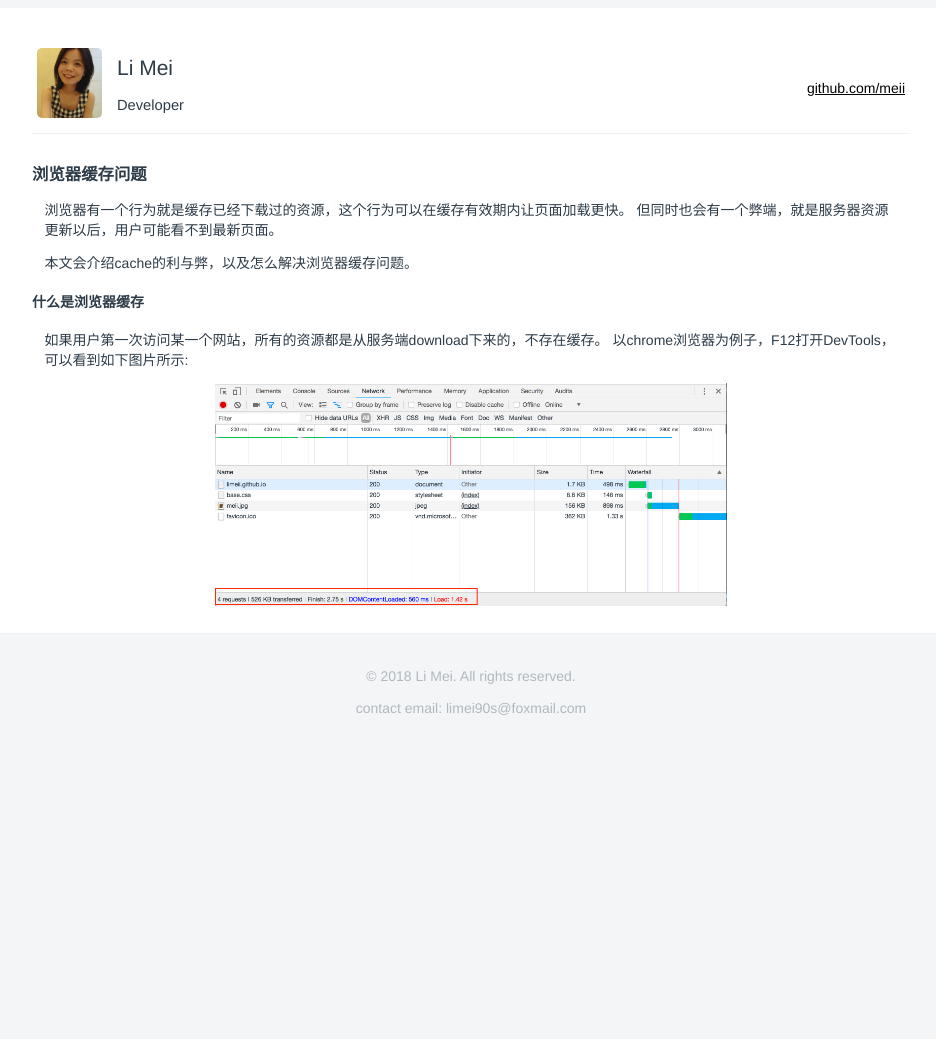
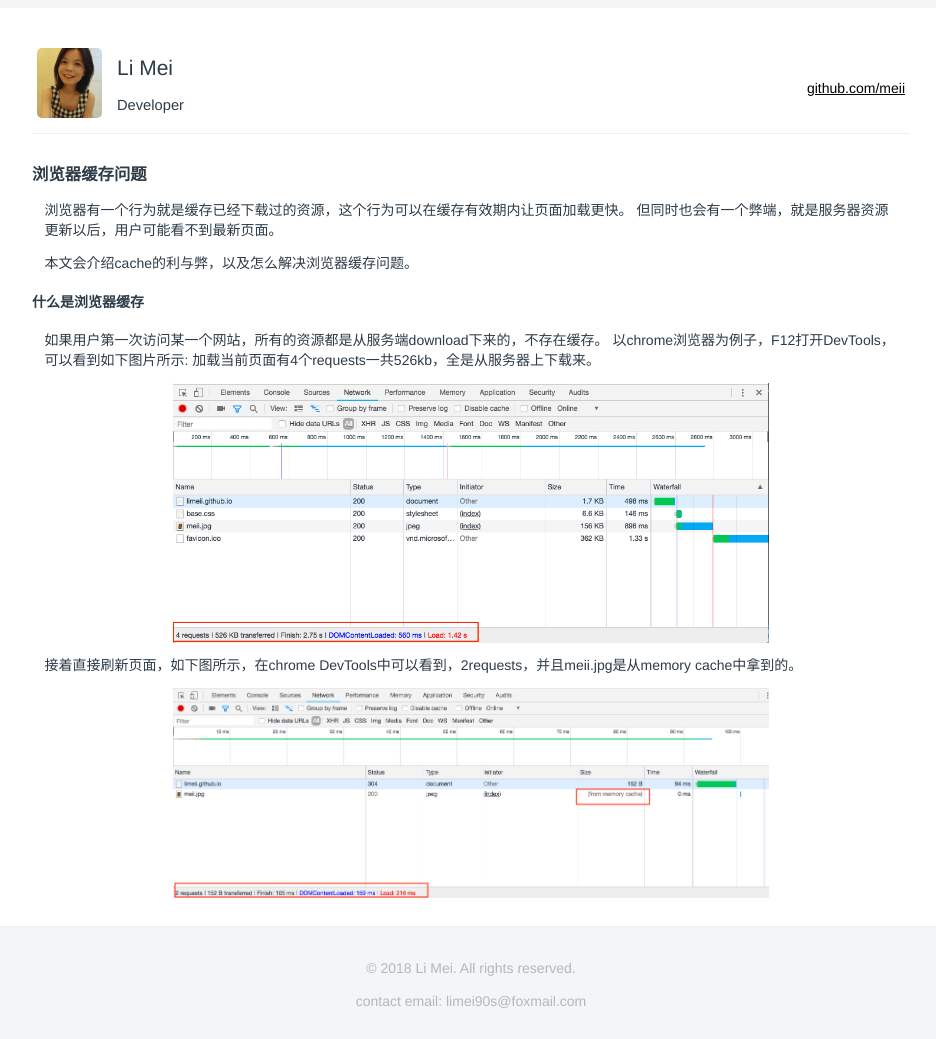
Before and after one commit to LiMeii/LiMeii.github.io, a Jekyll site: the page built from _posts/2018-09-20-cache-busting.md, in a window 1280 px wide. Shown: the whole page, without its empty margins (177-1113 px from the left). Built offline with Jekyll 4.4.1, drawn with Linux system fonts in a browser that asks for light colours; before the commit the page ends 900 px from its top, so only the background shows below that.

Commit message:
update cache post

```diff
--- a/_posts/2018-09-20-cache-busting.md
+++ b/_posts/2018-09-20-cache-busting.md
@@ -14,7 +14,13 @@ layout: post
 #### 什么是浏览器缓存
 
 如果用户第一次访问某一个网站，所有的资源都是从服务端download下来的，不存在缓存。
-以chrome浏览器为例子，F12打开DevTools，可以看到如下图片所示:
+以chrome浏览器为例子，F12打开DevTools，可以看到如下图片所示: 加载当前页面有4个requests一共526kb，全是从服务器上下载来。
 
 
-![第一次访问]( https://limeii.github.io/assets/images/posts/cache-firstload.png){:height="60%" width="60%"}
+![第一次访问]( https://limeii.github.io/assets/images/posts/cache-firstload.png){:height="70%" width="70%"}
+
+
+接着直接刷新页面，如下图所示，在chrome DevTools中可以看到，2requests，并且meii.jpg是从memory cache中拿到的。
+
+
+![刷新页面]( https://limeii.github.io/assets/images/posts/cache-refreshload.png){:height="70%" width="70%"}
```
Also changed, not shown: assets/images/posts/cache-refreshload.png (added).
